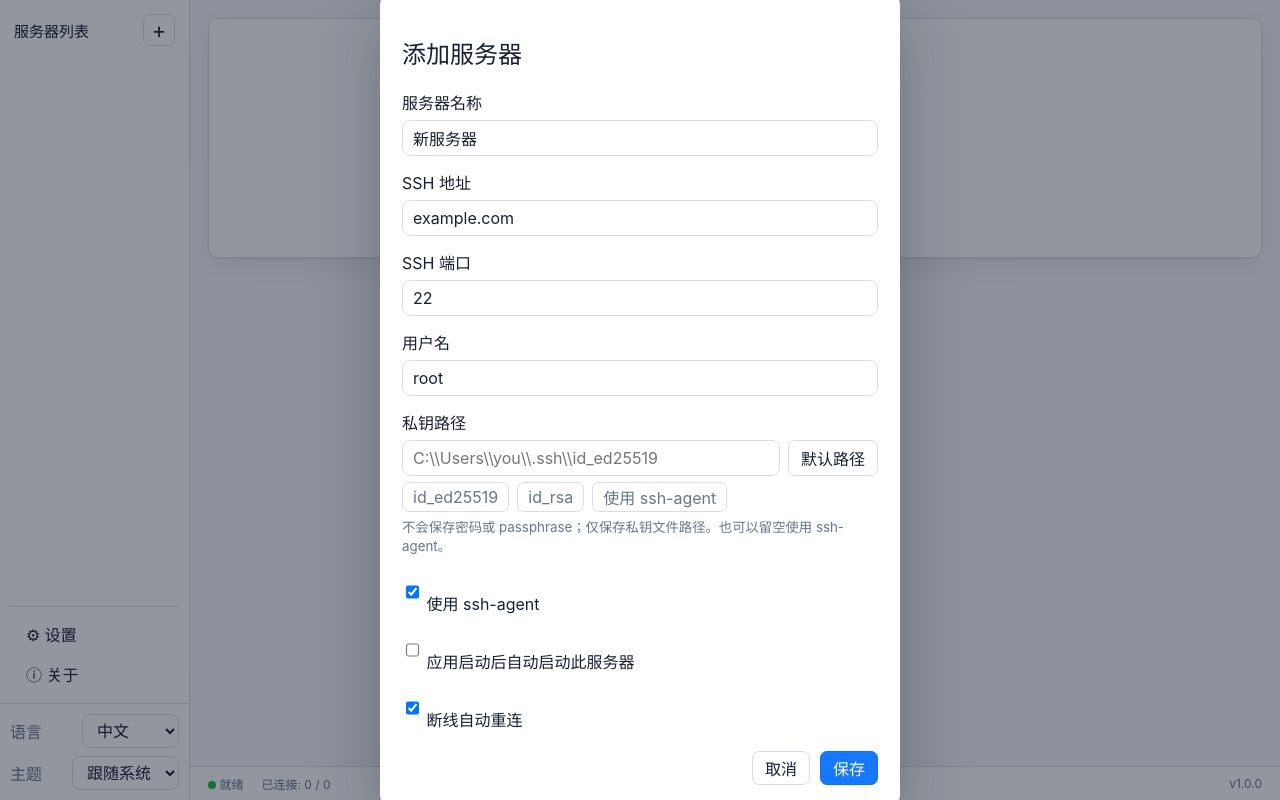
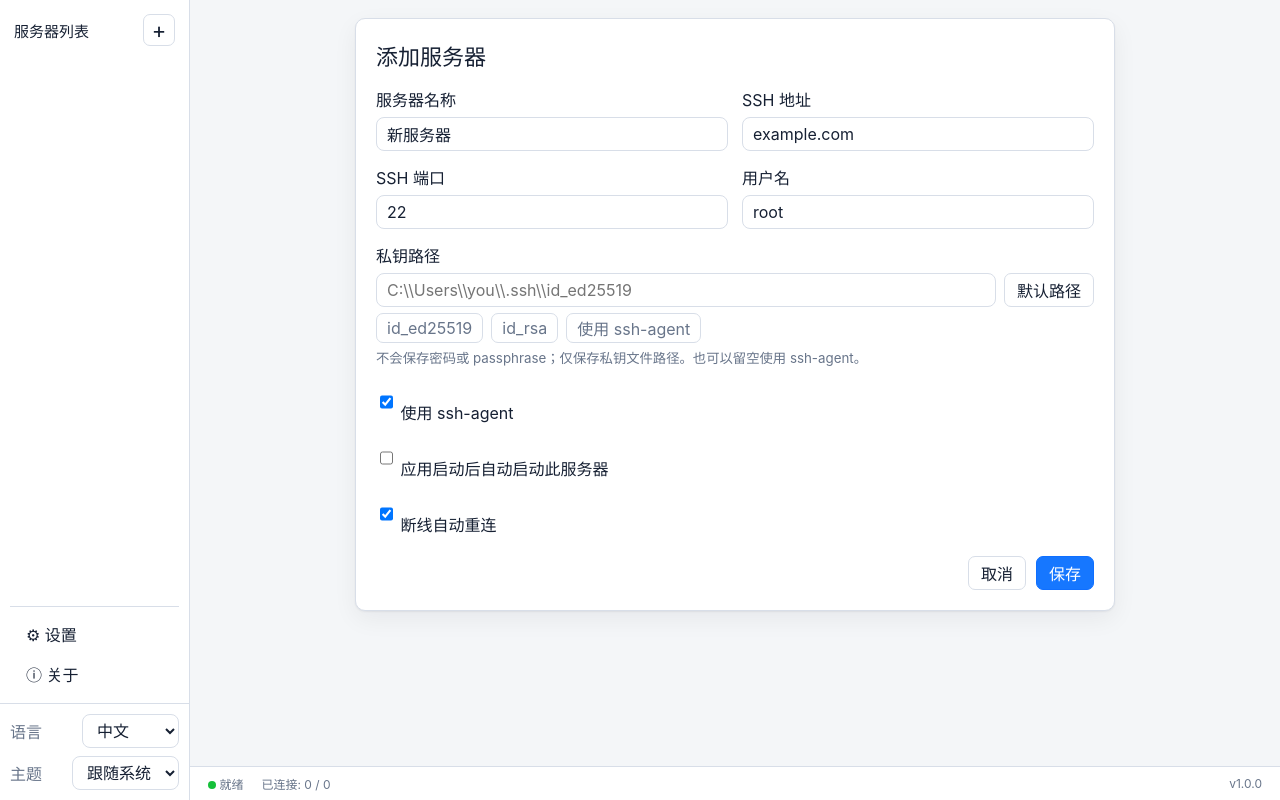
Before and after one commit to hanstraw/TunnelDock, a React (Vite) app: page / in a window 1280 px wide. Both pictures are taken after a click on the button "添加服务器". Built offline with nearby package versions, Linux system fonts and the light colour scheme.

Commit message:
fix: embed server form in main view

```diff
--- a/src/App.css
+++ b/src/App.css
@@ -115,7 +115,7 @@ select { min-height: 34px; border: 1px solid var(--border); border-radius: 8px;
 .table-actions button { width: 32px; min-height: 30px; padding: 0; font-size: 12px; }
 .danger-icon { color: var(--danger); }
 .empty-cell { text-align: center; color: var(--muted); padding: 54px 16px !important; }
-.info-card, .logs-card, .empty-state, .settings-page, .about-page { background: var(--panel); border: 1px solid var(--border); border-radius: 10px; padding: 24px; box-shadow: var(--shadow); }
+.info-card, .logs-card, .empty-state, .settings-page, .about-page, .server-edit-page { background: var(--panel); border: 1px solid var(--border); border-radius: 10px; padding: 20px; box-shadow: var(--shadow); }
 .info-card p { margin: 0 0 12px; display: flex; gap: 18px; }
 .info-card strong { min-width: 96px; color: var(--muted); }
 .logs-card pre { margin: 12px 0 0; min-height: 330px; background: var(--log-bg); color: var(--log-text); padding: 14px; border-radius: 8px; overflow: auto; font: 12px/1.55 Consolas, "Cascadia Mono", monospace; white-space: pre-wrap; }
@@ -125,11 +125,14 @@ select { min-height: 34px; border: 1px solid var(--border); border-radius: 8px;
 .statusbar span:last-child { margin-left: auto; }
 
 .dialog-overlay { position: fixed; inset: 0; background: rgba(15, 23, 42, 0.45); display: flex; align-items: center; justify-content: center; z-index: 1000; }
-.dialog { width: min(520px, calc(100vw - 36px)); background: var(--panel); color: var(--text); padding: 22px; border-radius: 12px; box-shadow: 0 20px 70px rgba(15, 23, 42, 0.28); }
+.dialog { width: min(520px, calc(100vw - 36px)); max-height: calc(100vh - 36px); overflow: auto; background: var(--panel); color: var(--text); padding: 22px; border-radius: 12px; box-shadow: 0 20px 70px rgba(15, 23, 42, 0.28); }
 .dialog-actions { display: flex; justify-content: flex-end; gap: 10px; margin-top: 20px; }
+.server-edit-page { max-width: 760px; margin: 0 auto; }
+.server-edit-page h2, .dialog h2 { margin: 0 0 16px; font-size: 22px; }
+.server-form-grid { display: grid; grid-template-columns: repeat(2, minmax(0, 1fr)); gap: 0 14px; }
 .form-group { margin-bottom: 14px; display: flex; flex-direction: column; gap: 6px; text-align: left; }
 .form-group.checkbox { flex-direction: row; align-items: center; }
-.form-group input { min-height: 36px; border: 1px solid var(--border); border-radius: 8px; padding: 0 10px; background: var(--panel); color: var(--text); }
+.form-group input { min-height: 34px; border: 1px solid var(--border); border-radius: 8px; padding: 0 10px; background: var(--panel); color: var(--text); }
 .form-group small { color: var(--muted); line-height: 1.45; }
 .input-with-button { display: grid; grid-template-columns: 1fr auto; gap: 8px; }
 .quick-paths { display: flex; gap: 8px; flex-wrap: wrap; }
@@ -152,4 +155,5 @@ button.danger { background: var(--danger); color: white; border-color: var(--dan
   .sidebar-footer { display: none; }
   .statusbar { grid-column: 1; }
   .server-header { flex-direction: column; }
+  .server-form-grid { grid-template-columns: 1fr; }
 }
--- a/src/components/ServerEditDialog.tsx
+++ b/src/components/ServerEditDialog.tsx
@@ -5,11 +5,12 @@ interface ServerEditDialogProps {
   server?: ServerConfig;
   onSave: (server: ServerConfig) => void;
   onCancel: () => void;
+  embedded?: boolean;
 }
 
 const createId = () => (typeof crypto !== 'undefined' && 'randomUUID' in crypto ? crypto.randomUUID() : `server-${Date.now()}`);
 
-export const ServerEditDialog: React.FC<ServerEditDialogProps> = ({ server, onSave, onCancel }) => {
+export const ServerEditDialog: React.FC<ServerEditDialogProps> = ({ server, onSave, onCancel, embedded = false }) => {
   const [formData, setFormData] = useState<ServerConfig>(server || {
     id: createId(),
     name: '新服务器',
@@ -42,10 +43,10 @@ export const ServerEditDialog: React.FC<ServerEditDialogProps> = ({ server, onSa
     setFormData(prev => ({ ...prev, privateKey: `${userProfile}\\.ssh\\${fileName}` }));
   };
 
-  return (
-    <div className="dialog-overlay">
-      <div className="dialog">
+  const form = (
+    <>
         <h2>{server ? '编辑服务器' : '添加服务器'}</h2>
+        <div className="server-form-grid">
           <div className="form-group">
             <label htmlFor="server-name">服务器名称</label>
             <input id="server-name" name="name" value={formData.name} onChange={handleChange} />
@@ -61,6 +62,7 @@ export const ServerEditDialog: React.FC<ServerEditDialogProps> = ({ server, onSa
           <div className="form-group">
             <label htmlFor="ssh-user">用户名</label>
             <input id="ssh-user" name="sshUser" value={formData.sshUser} onChange={handleChange} />
+          </div>
         </div>
         <div className="form-group">
           <label htmlFor="private-key">私钥路径</label>
@@ -88,6 +90,17 @@ export const ServerEditDialog: React.FC<ServerEditDialogProps> = ({ server, onSa
           <button onClick={onCancel}>取消</button>
           <button className="primary" onClick={save}>保存</button>
         </div>
+    </>
+  );
+
+  if (embedded) {
+    return <section className="server-edit-page">{form}</section>;
+  }
+
+  return (
+    <div className="dialog-overlay">
+      <div className="dialog">
+        {form}
       </div>
     </div>
   );
--- a/src/components/TunnelDockApp.tsx
+++ b/src/components/TunnelDockApp.tsx
@@ -10,7 +10,7 @@ import { ServerEditDialog } from './ServerEditDialog';
 import { TunnelEditDialog } from './TunnelEditDialog';
 
 type Language = 'zh' | 'en';
-type MainView = 'server' | 'settings' | 'about';
+type MainView = 'server' | 'settings' | 'about' | 'server-edit';
 
 const dict = {
   zh: {
@@ -119,6 +119,7 @@ export const TunnelDockApp: React.FC = () => {
   const handleSaveServer = async (server: ServerConfig) => {
     if (editingServer) await TauriApi.updateServer(server); else await TauriApi.createServer(server);
     setSelectedServerId(server.id);
+    setMainView('server');
     setShowServerEdit(false);
     setEditingServer(undefined);
     loadServers();
@@ -187,7 +188,7 @@ export const TunnelDockApp: React.FC = () => {
   return (
     <div className="app-shell">
       <aside className="app-sidebar">
-        <Sidebar servers={servers} selectedServerId={selectedServerId} onSelectServer={(s) => { setSelectedServerId(s.id); setMainView('server'); }} onAddServer={() => { setEditingServer(undefined); setShowServerEdit(true); }} onShowSettings={() => setMainView('settings')} onShowAbout={() => setMainView('about')} labels={t} runningServerIds={runningServerIds} />
+        <Sidebar servers={servers} selectedServerId={selectedServerId} onSelectServer={(s) => { setSelectedServerId(s.id); setMainView('server'); }} onAddServer={() => { setEditingServer(undefined); setMainView('server-edit'); }} onShowSettings={() => setMainView('settings')} onShowAbout={() => setMainView('about')} labels={t} runningServerIds={runningServerIds} />
         <div className="sidebar-controls compact-controls">
           <label>
             {t.language}
@@ -232,9 +233,12 @@ export const TunnelDockApp: React.FC = () => {
             <div className="about-version">{t.version}</div>
           </section>
         )}
+        {mainView === 'server-edit' && (
+          <ServerEditDialog embedded server={editingServer} onSave={handleSaveServer} onCancel={() => { setEditingServer(undefined); setMainView(selectedServerId ? 'server' : 'settings'); }} />
+        )}
         {mainView === 'server' && selectedServer ? (
           <>
-            <ServerHeader server={selectedServer} status={selectedStatus} onStart={handleStart} onStop={handleStop} onRestart={handleRestart} onDelete={handleDelete} onEdit={() => { setEditingServer(selectedServer); setShowServerEdit(true); }} labels={t} />
+            <ServerHeader server={selectedServer} status={selectedStatus} onStart={handleStart} onStop={handleStop} onRestart={handleRestart} onDelete={handleDelete} onEdit={() => { setEditingServer(selectedServer); setMainView('server-edit'); }} labels={t} />
             {actionError && <div className="action-error">{t.error}: {actionError}</div>}
             <nav className="tabs">
               <button className={activeTab === 'tunnels' ? 'active' : ''} onClick={() => setActiveTab('tunnels')}>{t.tabs.tunnels}</button>
```
Lines whose indentation alone changed are shown as unchanged.
